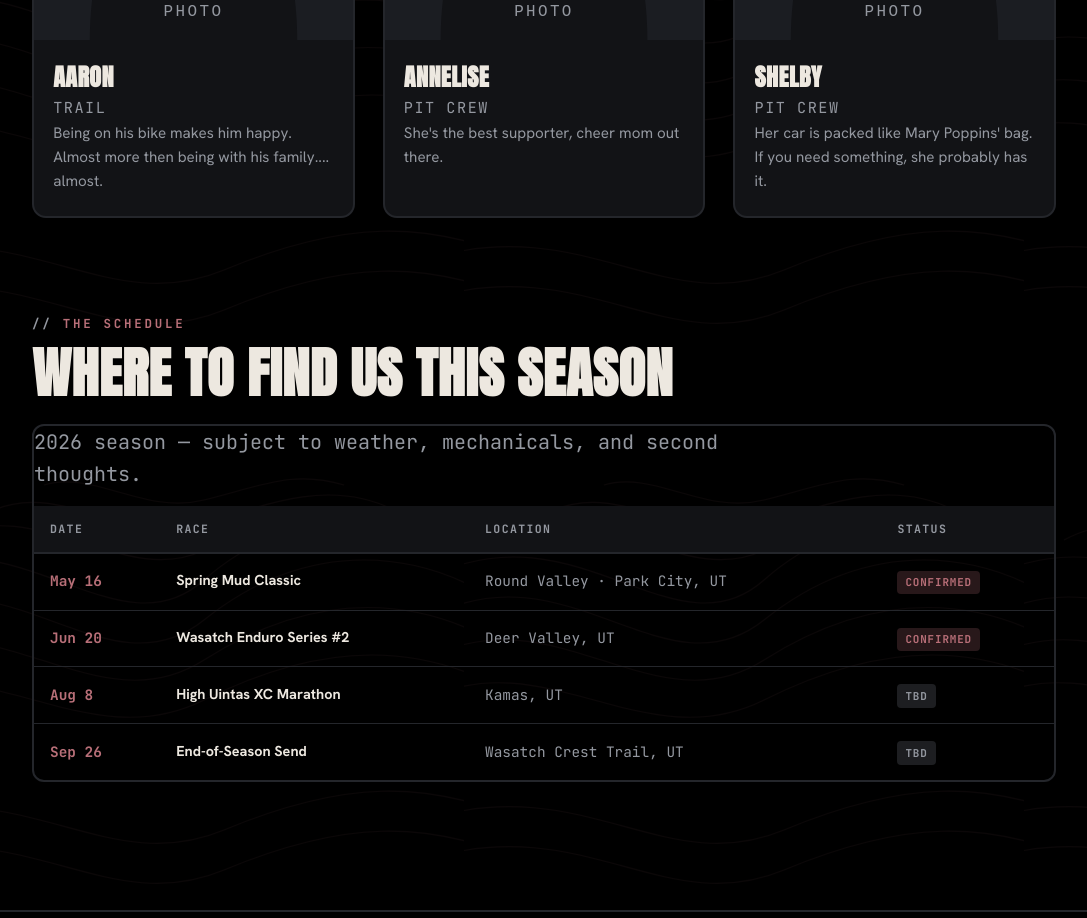
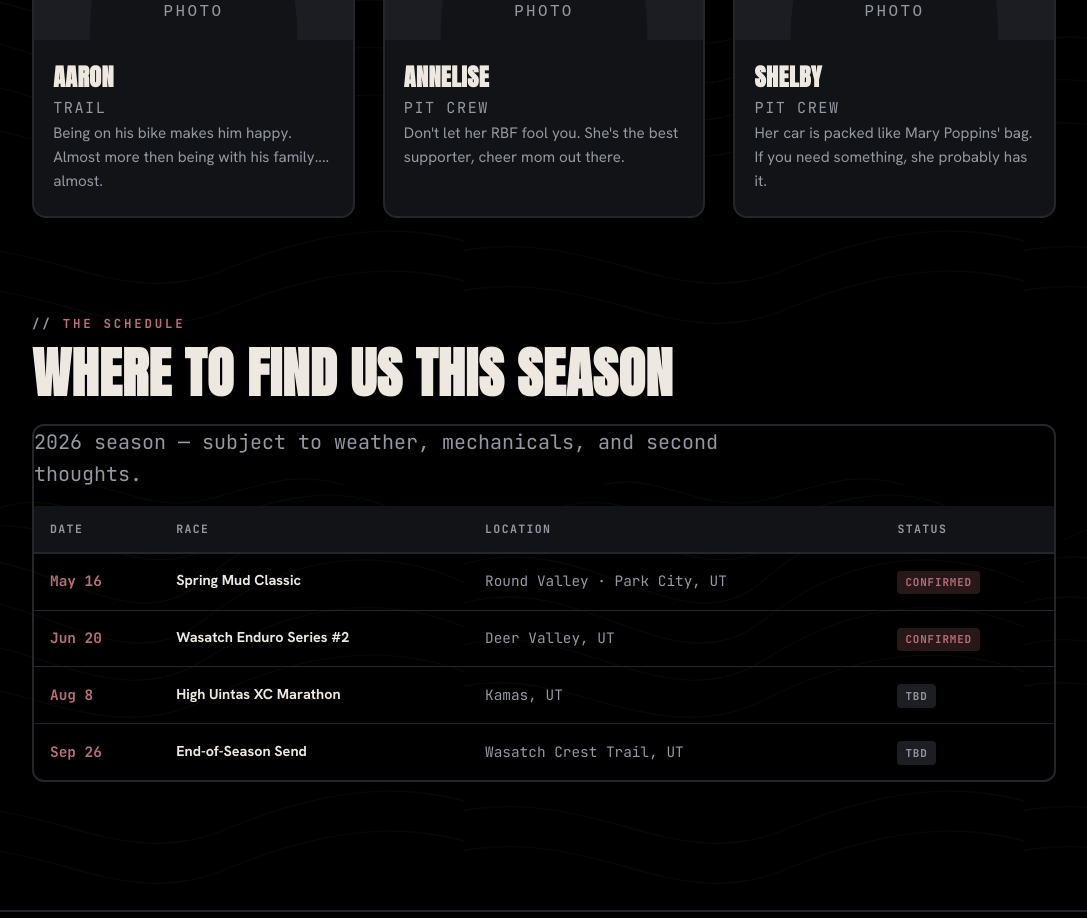
Before and after one commit to Shelbizzle626/stabby-rats-racing, a plain HTML site: page riders.html in a window 1280 px wide. Shown: the part 1340-2258 px from the top of the page, without its empty margins (96-1183 px from the left). Drawn offline with Linux system fonts and the light colour scheme.

Commit message:
Updated Annelise's bio

```diff
--- a/riders.html
+++ b/riders.html
@@ -90,7 +90,7 @@
             <div class="rider-body">
               <h3>Annelise</h3>
               <p class="rider-disc">Pit Crew</p>
-              <p>She's the best supporter, cheer mom out there.</p>
+              <p>Don't let her RBF fool you. She's the best supporter, cheer mom out there.</p>
             </div>
           </article>
 
```
